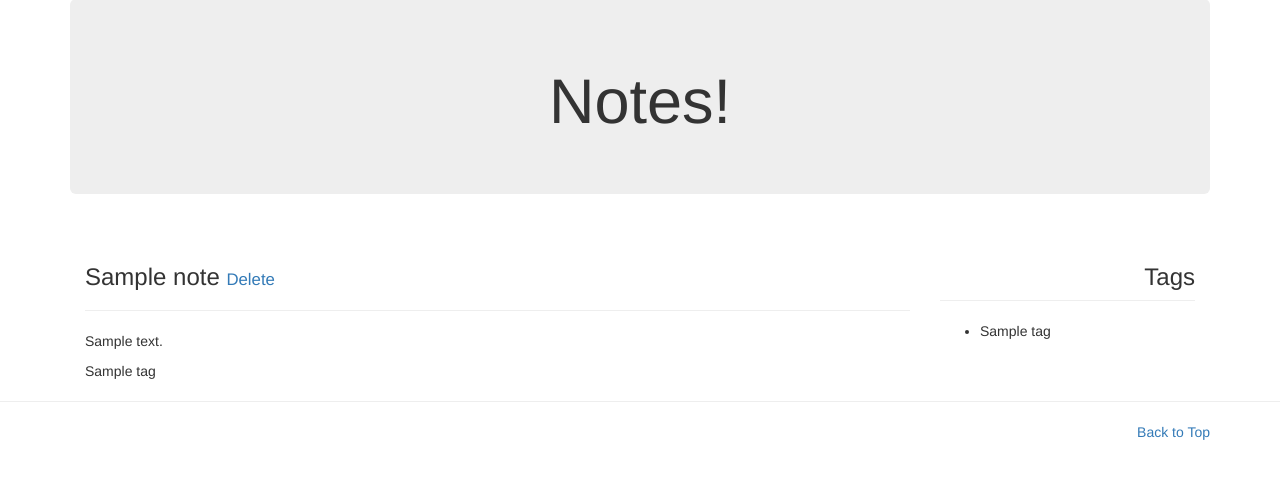
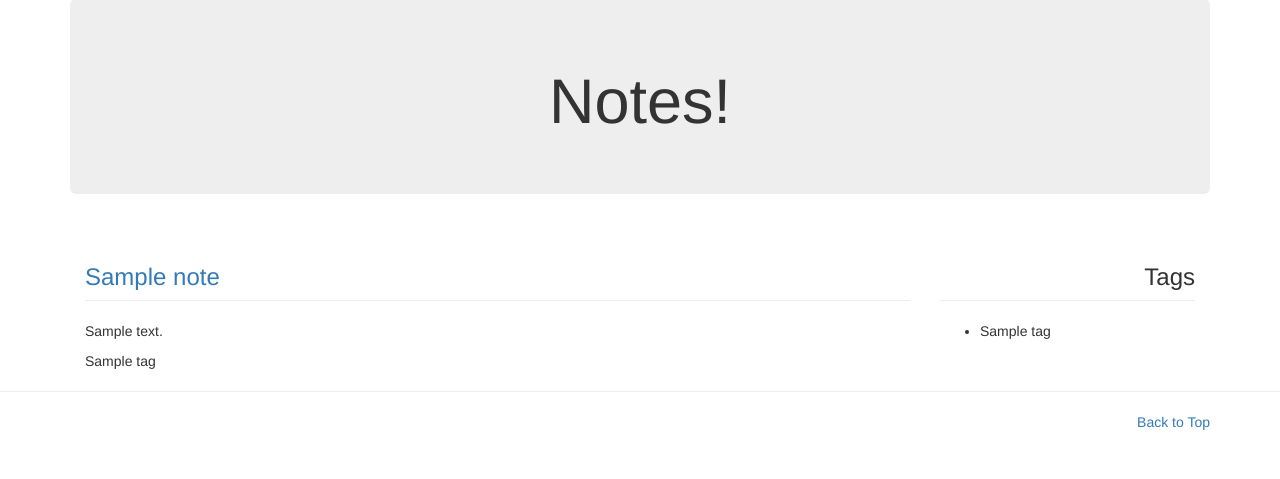
Before and after one commit to shubhamnishad97/toki-keep-a-note, a Django app: template src/templates/notesIndex.html in a window 1280 px wide. Shown: the part 71-550 px from the top of the page. Run offline with Django 3.2, Linux system fonts and the light colour scheme; the template is opened without the code that fills it: most values are stand-ins (such as "Sample title", 1, 10 or a date in 2020); parts of the project's set-up code (start-up, migrations or seed data) failed here and were passed over; some libraries are stand-ins or nearby versions.

Commit message:
notes index page was updated

```diff
--- a/src/templates/notesIndex.html
+++ b/src/templates/notesIndex.html
@@ -12,9 +12,10 @@
 <div class='col-md-9'>
 {% if notes %}
 	{% for note in notes %}
-	<div class="page-header">
-		<h3>{{note.label}}   <a style="font-size:0.7em;" href="{% url 'notes:addnote' %}?id={{note.id}}">Delete</a></h3>
-	</div>
+	 <h3 class='page-header'>
+        <a href="{% url 'notes:addnote' %}?id={{note.id}}">{{note.label}}</a>
+    </h3>
+
 	{{note.body|linebreaks}}
 		{% for tag in note.tags.all %}
 		{{tag}}{% if not forloop.last %} | {% endif %}
```
Also changed, not shown: 1 other file.
